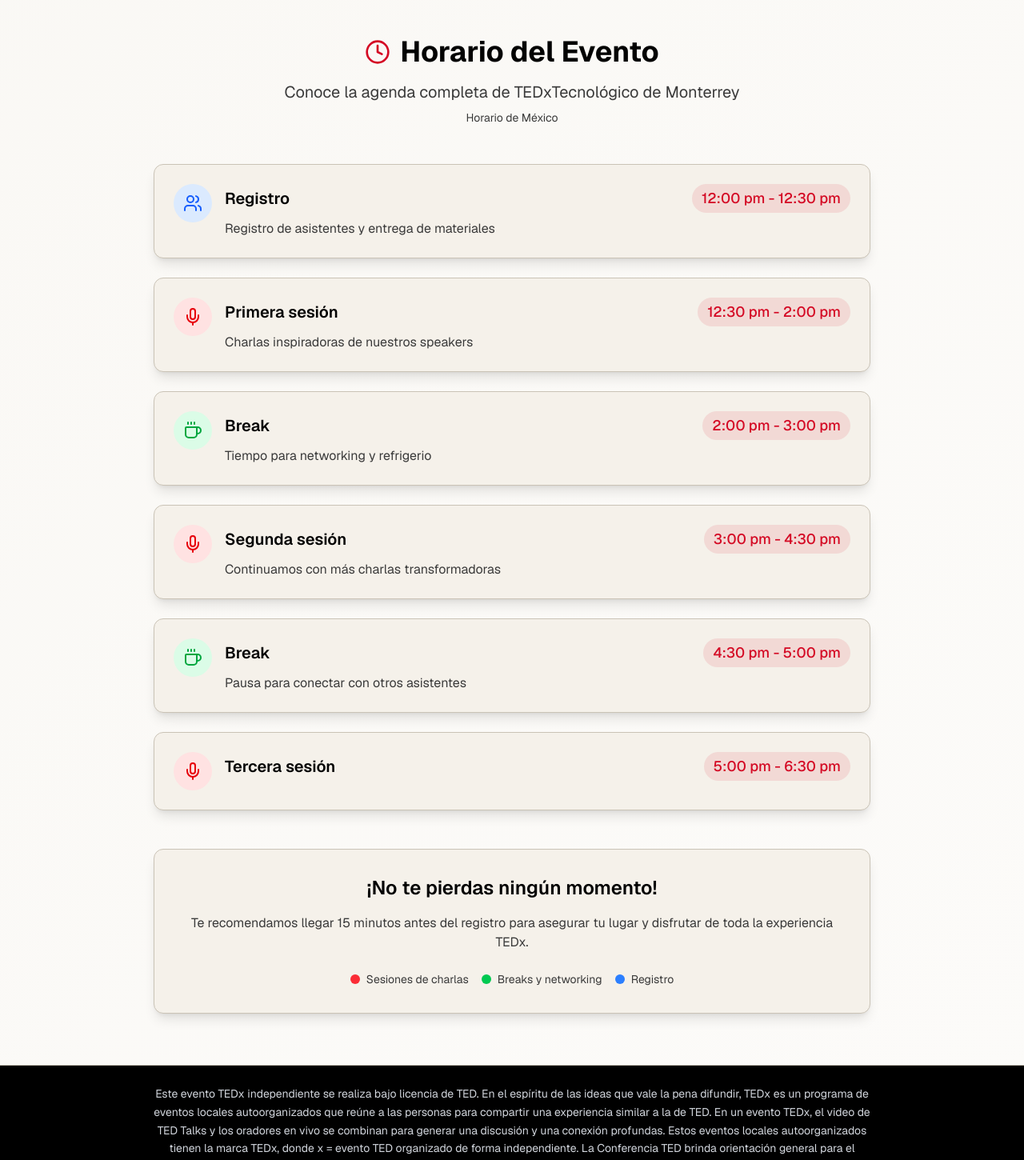
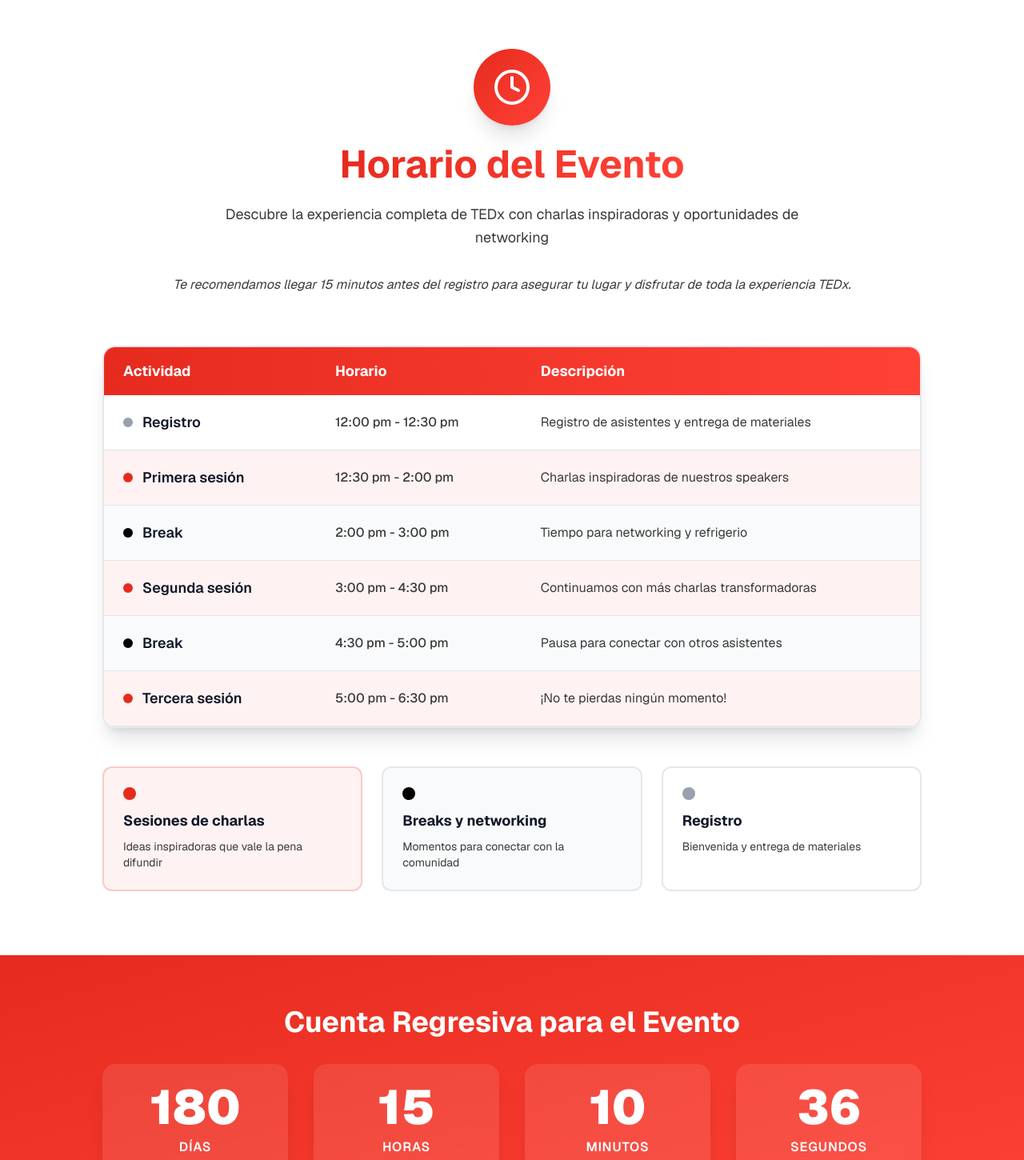
Before and after one commit to Apullemanco/PAGINA-TEDX, a Next.js app: page /horario in a window 1280 px wide. Shown: the part 100-1550 px from the top of the page at 80% size. Built offline with nearby package versions, Linux system fonts and the light colour scheme.

Commit message:
feat: simplify and move countdown section
Move and simplify countdown section to page footer, keeping TEDx design.

Co-authored-by: David Gil Alvarado <136294822+Apullemanco@users.noreply.github.com>

```diff
--- a/app/horario/page.tsx
+++ b/app/horario/page.tsx
@@ -1,118 +1,196 @@
-import { Clock, Coffee, Users, Mic } from "lucide-react"
+"use client"
+
+import { Clock } from "lucide-react"
+import { useEffect, useState } from "react"
 
 export default function HorarioPage() {
-  const horarioItems = [
+  const [timeLeft, setTimeLeft] = useState({
+    days: 0,
+    hours: 0,
+    minutes: 0,
+    seconds: 0,
+  })
+
+  const scheduleEvents = [
     {
-      titulo: "Registro",
-      hora: "12:00 pm - 12:30 pm",
-      descripcion: "Registro de asistentes y entrega de materiales",
-      icono: Users,
-      color: "bg-blue-100 text-blue-600",
+      title: "Registro",
+      time: "12:00 pm - 12:30 pm",
+      description: "Registro de asistentes y entrega de materiales",
+      type: "registration",
     },
     {
-      titulo: "Primera sesión",
-      hora: "12:30 pm - 2:00 pm",
-      descripcion: "Charlas inspiradoras de nuestros speakers",
-      icono: Mic,
-      color: "bg-red-100 text-red-600",
+      title: "Primera sesión",
+      time: "12:30 pm - 2:00 pm",
+      description: "Charlas inspiradoras de nuestros speakers",
+      type: "session",
     },
     {
-      titulo: "Break",
-      hora: "2:00 pm - 3:00 pm",
-      descripcion: "Tiempo para networking y refrigerio",
-      icono: Coffee,
-      color: "bg-green-100 text-green-600",
+      title: "Break",
+      time: "2:00 pm - 3:00 pm",
+      description: "Tiempo para networking y refrigerio",
+      type: "break",
     },
     {
-      titulo: "Segunda sesión",
-      hora: "3:00 pm - 4:30 pm",
-      descripcion: "Continuamos con más charlas transformadoras",
-      icono: Mic,
-      color: "bg-red-100 text-red-600",
+      title: "Segunda sesión",
+      time: "3:00 pm - 4:30 pm",
+      description: "Continuamos con más charlas transformadoras",
+      type: "session",
     },
     {
-      titulo: "Break",
-      hora: "4:30 pm - 5:00 pm",
-      descripcion: "Pausa para conectar con otros asistentes",
-      icono: Coffee,
-      color: "bg-green-100 text-green-600",
+      title: "Break",
+      time: "4:30 pm - 5:00 pm",
+      description: "Pausa para conectar con otros asistentes",
+      type: "break",
     },
     {
-      titulo: "Tercera sesión",
-      hora: "5:00 pm - 6:30 pm",
-      descripción: "Cierre del evento con las últimas presentaciones",
-      icono: Mic,
-      color: "bg-red-100 text-red-600",
+      title: "Tercera sesión",
+      time: "5:00 pm - 6:30 pm",
+      description: "¡No te pierdas ningún momento!",
+      type: "session",
     },
   ]
 
+  useEffect(() => {
+    const eventDate = new Date("2026-02-27T00:00:00").getTime()
+
+    const updateTimer = () => {
+      const now = new Date().getTime()
+      const distance = eventDate - now
+
+      if (distance > 0) {
+        setTimeLeft({
+          days: Math.floor(distance / (1000 * 60 * 60 * 24)),
+          hours: Math.floor((distance % (1000 * 60 * 60 * 24)) / (1000 * 60 * 60)),
+          minutes: Math.floor((distance % (1000 * 60 * 60)) / (1000 * 60)),
+          seconds: Math.floor((distance % (1000 * 60)) / 1000),
+        })
+      }
+    }
+
+    updateTimer()
+    const interval = setInterval(updateTimer, 1000)
+
+    return () => clearInterval(interval)
+  }, [])
+
   return (
-    <div className="min-h-screen bg-gradient-to-br from-background to-muted/20">
-      <div className="container mx-auto px-4 py-16">
-        <div className="text-center mb-12">
-          <div className="flex items-center justify-center mb-4">
-            <Clock className="h-8 w-8 text-primary mr-3" />
-            <h1 className="text-4xl font-bold text-foreground">Horario del Evento</h1>
+    <main className="min-h-screen bg-background">
+      <section className="py-20 bg-white">
+        <div className="container mx-auto px-4">
+          <div className="max-w-5xl mx-auto">
+            <div className="text-center mb-16 animate-fade-in-up">
+              <div className="inline-flex items-center justify-center w-24 h-24 rounded-full bg-gradient-to-br from-[#E62B1E] to-[#FF4136] mb-6 shadow-xl">
+                <Clock className="h-12 w-12 text-white" />
               </div>
-          <p className="text-xl text-muted-foreground max-w-2xl mx-auto">
-            Conoce la agenda completa de TEDxTecnológico de Monterrey
+              <h2 className="text-4xl lg:text-5xl font-bold mb-6">
+                <span className="bg-gradient-to-r from-[#E62B1E] to-[#FF4136] bg-clip-text text-transparent">
+                  Horario del Evento
+                </span>
+              </h2>
+              <p className="text-lg text-muted-foreground max-w-3xl mx-auto leading-relaxed mb-8">
+                Descubre la experiencia completa de TEDx con charlas inspiradoras y oportunidades de networking
               </p>
-          <p className="text-sm text-muted-foreground mt-2">Horario de México</p>
-        </div>
-
-        <div className="max-w-4xl mx-auto">
-          <div className="space-y-6">
-            {horarioItems.map((item, index) => {
-              const IconComponent = item.icono
-              return (
-                <div
-                  key={index}
-                  className="bg-card rounded-xl shadow-lg border border-border p-6 hover:shadow-xl transition-all duration-300 hover:scale-[1.02]"
-                >
-                  <div className="flex items-start space-x-4">
-                    <div className={`p-3 rounded-full ${item.color} flex-shrink-0`}>
-                      <IconComponent className="h-6 w-6" />
-                    </div>
-                    <div className="flex-1">
-                      <div className="flex flex-col sm:flex-row sm:items-center sm:justify-between mb-2">
-                        <h3 className="text-xl font-semibold text-foreground">{item.titulo}</h3>
-                        <span className="text-lg font-medium text-primary bg-primary/10 px-3 py-1 rounded-full">
-                          {item.hora}
-                        </span>
-                      </div>
-                      <p className="text-muted-foreground">{item.descripcion}</p>
-                    </div>
-                  </div>
-                </div>
-              )
-            })}
-          </div>
-
-          <div className="mt-12 text-center">
-            <div className="bg-card rounded-xl shadow-lg border border-border p-8">
-              <h3 className="text-2xl font-semibold text-foreground mb-4">¡No te pierdas ningún momento!</h3>
-              <p className="text-muted-foreground mb-6">
+              <p className="text-base text-muted-foreground italic">
                 Te recomendamos llegar 15 minutos antes del registro para asegurar tu lugar y disfrutar de toda la
                 experiencia TEDx.
               </p>
-              <div className="flex flex-wrap justify-center gap-4 text-sm text-muted-foreground">
-                <div className="flex items-center">
-                  <div className="w-3 h-3 bg-red-500 rounded-full mr-2"></div>
-                  Sesiones de charlas
             </div>
-                <div className="flex items-center">
-                  <div className="w-3 h-3 bg-green-500 rounded-full mr-2"></div>
-                  Breaks y networking
+
+            <div className="overflow-hidden rounded-2xl border-2 border-gray-200 shadow-xl">
+              <div className="overflow-x-auto">
+                <table className="w-full">
+                  <thead>
+                    <tr className="bg-gradient-to-r from-[#E62B1E] to-[#FF4136] text-white">
+                      <th className="px-6 py-4 text-left text-lg font-bold">Actividad</th>
+                      <th className="px-6 py-4 text-left text-lg font-bold">Horario</th>
+                      <th className="px-6 py-4 text-left text-lg font-bold">Descripción</th>
+                    </tr>
+                  </thead>
+                  <tbody>
+                    {scheduleEvents.map((event, index) => (
+                      <tr
+                        key={index}
+                        className={`transition-colors ${
+                          event.type === "session"
+                            ? "bg-red-50 hover:bg-red-100"
+                            : event.type === "break"
+                              ? "bg-gray-50 hover:bg-gray-100"
+                              : "bg-white hover:bg-gray-50"
+                        }`}
+                      >
+                        <td className="px-6 py-5 font-semibold text-lg border-b border-gray-200">
+                          <div className="flex items-center gap-3">
+                            <div
+                              className={`w-3 h-3 rounded-full ${
+                                event.type === "session"
+                                  ? "bg-[#E62B1E]"
+                                  : event.type === "break"
+                                    ? "bg-black"
+                                    : "bg-gray-400"
+                              }`}
+                            ></div>
+                            {event.title}
                           </div>
-                <div className="flex items-center">
-                  <div className="w-3 h-3 bg-blue-500 rounded-full mr-2"></div>
-                  Registro
+                        </td>
+                        <td className="px-6 py-5 text-muted-foreground font-medium border-b border-gray-200 whitespace-nowrap">
+                          {event.time}
+                        </td>
+                        <td className="px-6 py-5 text-muted-foreground border-b border-gray-200">
+                          {event.description}
+                        </td>
+                      </tr>
+                    ))}
+                  </tbody>
+                </table>
+              </div>
+            </div>
+
+            <div className="mt-12 grid grid-cols-1 md:grid-cols-3 gap-6">
+              <div className="bg-red-50 rounded-xl p-6 border-2 border-[#E62B1E]/20">
+                <div className="w-4 h-4 rounded-full bg-[#E62B1E] mb-3"></div>
+                <h3 className="font-bold text-lg mb-2">Sesiones de charlas</h3>
+                <p className="text-sm text-muted-foreground">Ideas inspiradoras que vale la pena difundir</p>
+              </div>
+              <div className="bg-gray-50 rounded-xl p-6 border-2 border-gray-200">
+                <div className="w-4 h-4 rounded-full bg-black mb-3"></div>
+                <h3 className="font-bold text-lg mb-2">Breaks y networking</h3>
+                <p className="text-sm text-muted-foreground">Momentos para conectar con la comunidad</p>
+              </div>
+              <div className="bg-white rounded-xl p-6 border-2 border-gray-200">
+                <div className="w-4 h-4 rounded-full bg-gray-400 mb-3"></div>
+                <h3 className="font-bold text-lg mb-2">Registro</h3>
+                <p className="text-sm text-muted-foreground">Bienvenida y entrega de materiales</p>
               </div>
             </div>
           </div>
         </div>
+      </section>
+
+      <section className="py-16 bg-gradient-to-br from-[#E62B1E] to-[#FF4136]">
+        <div className="container mx-auto px-4">
+          <div className="max-w-5xl mx-auto text-center text-white">
+            <h2 className="text-3xl lg:text-4xl font-bold mb-8">Cuenta Regresiva para el Evento</h2>
+            <div className="grid grid-cols-2 md:grid-cols-4 gap-4 md:gap-8">
+              <div className="bg-white/10 backdrop-blur-sm rounded-2xl p-6 shadow-xl">
+                <div className="text-5xl lg:text-6xl font-black mb-2">{timeLeft.days}</div>
+                <div className="text-sm lg:text-base uppercase tracking-wider font-semibold">Días</div>
+              </div>
+              <div className="bg-white/10 backdrop-blur-sm rounded-2xl p-6 shadow-xl">
+                <div className="text-5xl lg:text-6xl font-black mb-2">{timeLeft.hours}</div>
+                <div className="text-sm lg:text-base uppercase tracking-wider font-semibold">Horas</div>
+              </div>
+              <div className="bg-white/10 backdrop-blur-sm rounded-2xl p-6 shadow-xl">
+                <div className="text-5xl lg:text-6xl font-black mb-2">{timeLeft.minutes}</div>
+                <div className="text-sm lg:text-base uppercase tracking-wider font-semibold">Minutos</div>
+              </div>
+              <div className="bg-white/10 backdrop-blur-sm rounded-2xl p-6 shadow-xl">
+                <div className="text-5xl lg:text-6xl font-black mb-2">{timeLeft.seconds}</div>
+                <div className="text-sm lg:text-base uppercase tracking-wider font-semibold">Segundos</div>
               </div>
             </div>
           </div>
+        </div>
+      </section>
+    </main>
   )
 }
```
Also changed, not shown: app/page.tsx (+4 -4 lines). Lines whose indentation alone changed are shown as unchanged.
